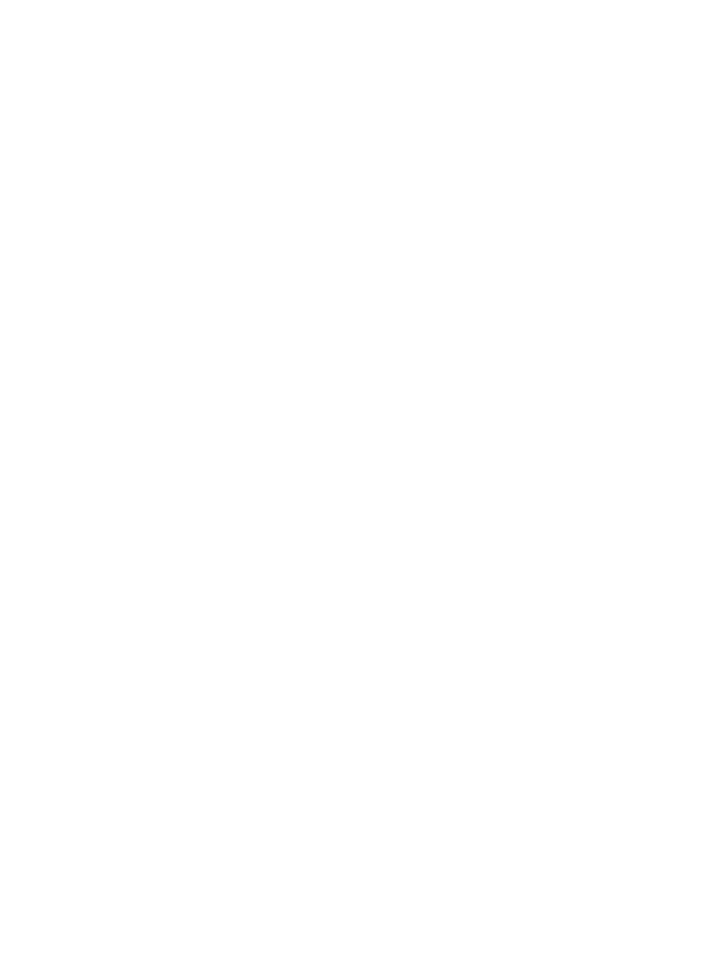
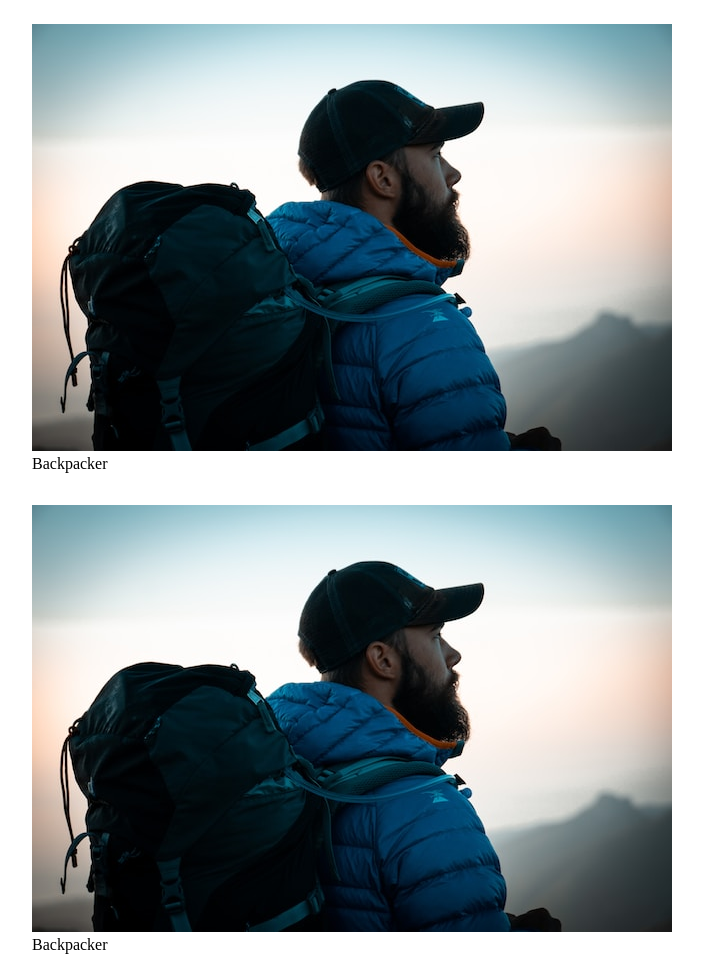
Before and after one commit to PetoskeyCh022/web-projects, a plain HTML site: page index.html in a window 1280 px wide. Shown: the whole page, without its empty margins (16-719 px from the left). Before the commit the page ends 800 px from the top, so only its background shows below. Drawn offline with Linux system fonts and the light colour scheme.

Commit message:
Update index.html

```diff
--- a/index.html
+++ b/index.html
@@ -28,8 +28,22 @@
 <body>
 <!-- TODO 6: Add a DIV with a class of container -->
 
-<!-- TODO 7: Add 12 DIV elements to your container DIV -->
-<!-- NOTE: Each child DIV needs an image element with a custom ALT attribute -->
+
+<div class="container">
+
+	<figure class="image">
+		<img src="backpacker.jpg" alt="Getting ready to go backpacking">
+		<figcaption>Backpacker</figcaption>
+	</figure>
+
+
+	<figure class="image">
+		<img src="backpacker.jpg" alt="Getting ready to go backpacking">
+		<figcaption>Backpacker</figcaption>
+	</figure>
+
+
+</div><!-- End of container DIV -->
 
 
 
```
